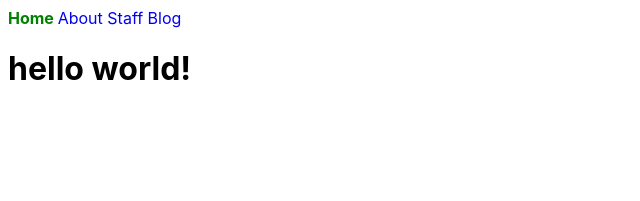
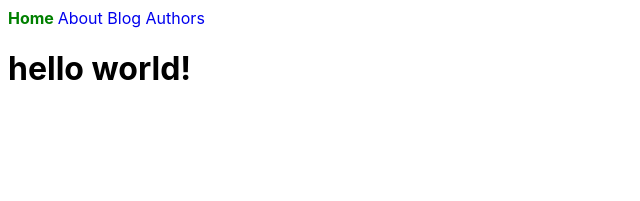
Before and after one commit to mubaraqwahab/with-netlify-cms, a Jekyll site: the page built from index.html, in a window 1280 px wide. Shown: the top 201 px of the page, without its empty margins (0-640 px from the left). Built offline with Jekyll 4.4.1, drawn with Linux system fonts in a browser that asks for light colours; a script that is not in the unit is left out.

Commit message:
Update Config “navigation”

```diff
--- a/_data/navigation.yml
+++ b/_data/navigation.yml
@@ -3,7 +3,7 @@ items:
     link: /
   - name: About
     link: /about/
-  - name: Staff
-    link: /staff/
   - name: Blog
     link: /blog/
+  - name: Authors
+    link: /staff/
```
